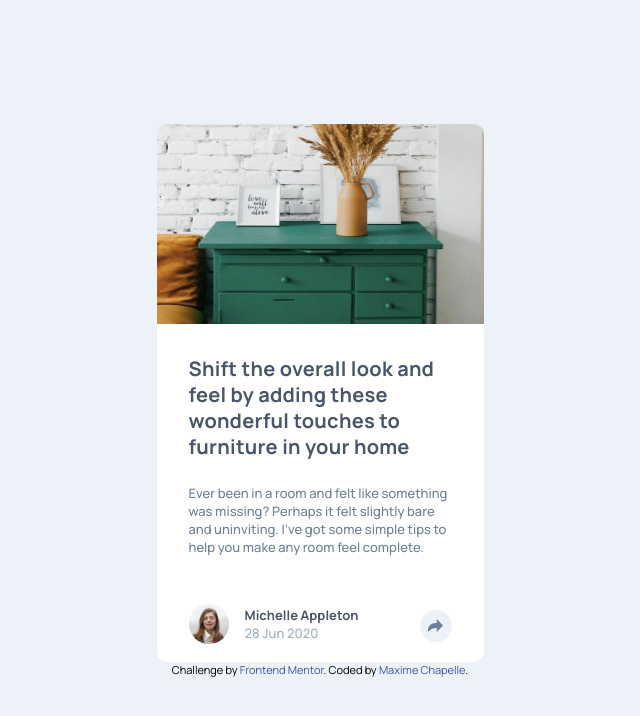
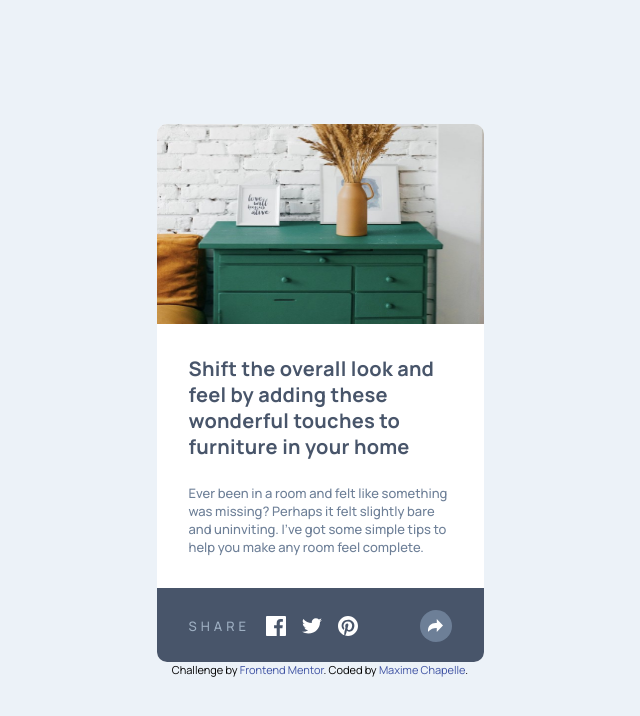
Before and after one commit to maxi1993-tech/article-preview-component, a website: page index.html in a window 1280 px wide. Both pictures are taken after a click on the button "Share this article". Shown: the whole page, without its empty margins (320-960 px from the left). Drawn offline with Linux system fonts and the light colour scheme.

Commit message:
feat: toggle share panel and update btn styles on active state

```diff
--- a/script.js
+++ b/script.js
@@ -0,0 +1,7 @@
+const btnShare = document.querySelector('.btn-share')
+const wrapperShare = document.querySelector('.wrapper-share')
+
+btnShare.addEventListener('click' , () => {
+    wrapperShare.classList.toggle('is-active')
+    btnShare.classList.toggle('is-active')
+})
--- a/src/styles/style.scss
+++ b/src/styles/style.scss
@@ -177,6 +177,15 @@ a {
         z-index: 2;
         margin-left: auto;
     }
+
+    .btn-share.is-active {
+        background-color: var(--grey-500);
+    }
+
+    .btn-share.is-active path {
+        fill: white;
+    }
+
 }
 
 .wrapper-share {
```
Also changed, not shown: style.css.
